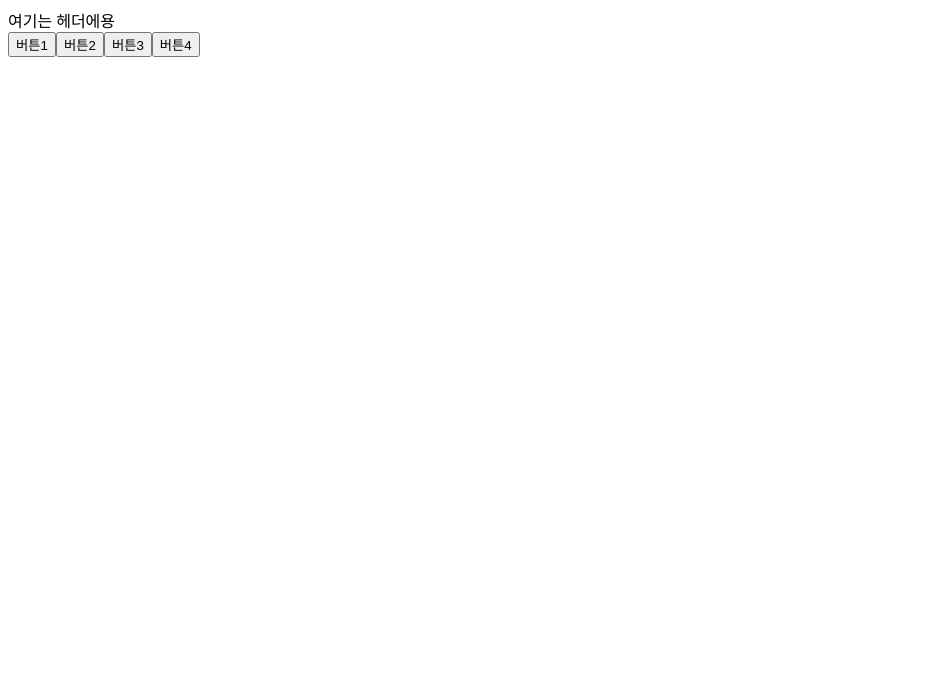
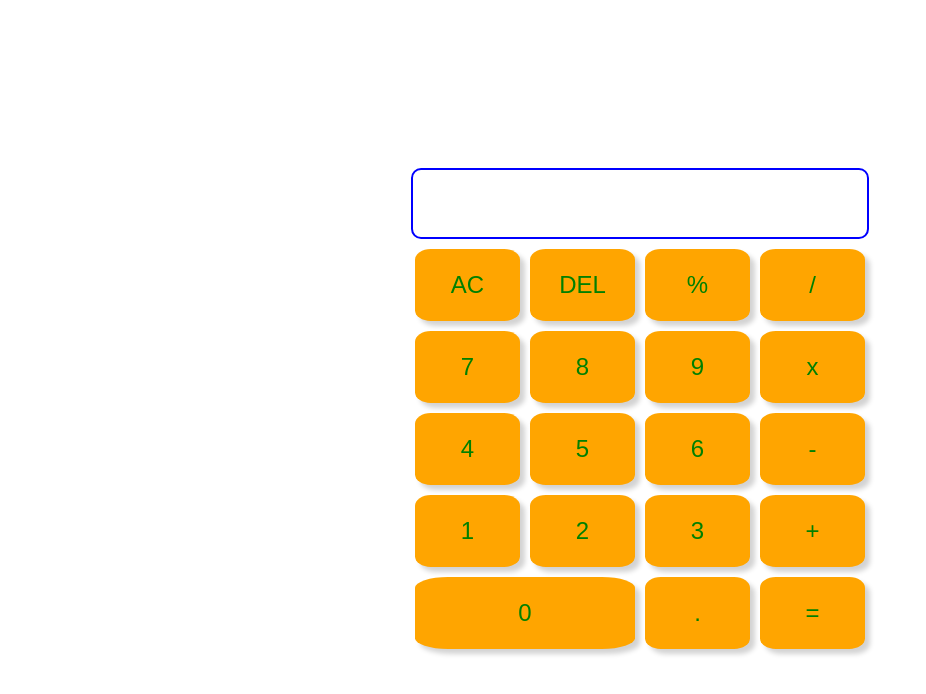
Before and after one commit to gaebal-saebal/calculator, a React (Vite) app: page / in a window 1280 px wide. Shown: the top 694 px of the page, without its empty margins (0-926 px from the left). Built offline with nearby package versions, Linux system fonts and the light colour scheme.

Commit message:
calculator Layout

```diff
--- a/src/App.jsx
+++ b/src/App.jsx
@@ -1,17 +1,38 @@
-import React from "react";
-import { Button, Header } from "./components";
+import React, { useState } from "react";
+import { Button } from "./components";
+import {
+  MainContainer,
+  ButtonContainer,
+  ZeroButton,
+  InputBar,
+} from "./components/Button.style";
 
 const App = () => {
   return (
-    <div className="App">
-      <Header>여기는 헤더에용</Header>
-      <main>
-        <Button>버튼1</Button>
-        <Button>버튼2</Button>
-        <Button>버튼3</Button>
-        <Button>버튼4</Button>
-      </main>
-    </div>
+    <MainContainer>
+      <InputBar></InputBar>
+      <ButtonContainer>
+        <Button>AC</Button>
+        <Button>DEL</Button>
+        <Button>%</Button>
+        <Button>/</Button>
+        <Button>7</Button>
+        <Button>8</Button>
+        <Button>9</Button>
+        <Button>x</Button>
+        <Button>4</Button>
+        <Button>5</Button>
+        <Button>6</Button>
+        <Button>-</Button>
+        <Button>1</Button>
+        <Button>2</Button>
+        <Button>3</Button>
+        <Button>+</Button>
+        <ZeroButton>0</ZeroButton>
+        <Button>.</Button>
+        <Button>=</Button>
+      </ButtonContainer>
+    </MainContainer>
   );
 };
 
--- a/src/components/Button.jsx
+++ b/src/components/Button.jsx
@@ -1,8 +1,8 @@
 import React from "react";
-import styled from "styled-components";
+import { ButtonStyle } from "./Button.style";
 
 const Button = ({ children }) => {
-  return <button>{children}</button>;
+  return <ButtonStyle>{children}</ButtonStyle>;
 };
 
 export default Button;
--- /dev/null
+++ b/src/components/Button.style.jsx
@@ -0,0 +1,56 @@
+import styled from "styled-components";
+import Button from "./Button";
+
+const MainContainer = styled.div`
+  display: flex;
+  flex-direction: column;
+  justify-content: center;
+  align-items: center;
+  height: 100vh;
+`;
+
+const ButtonContainer = styled.div`
+  display: grid;
+  width: 40%;
+  max-width: 450px;
+  height: 50%;
+  grid-template-columns: repeat(4, 1fr);
+  grid-column-gap: 10px;
+  grid-row-gap: 10px;
+`;
+
+const ButtonStyle = styled.button`
+  background-color: orange;
+  border: none;
+  color: green;
+  font-size: 1.5rem;
+  border-radius: 15%;
+  cursor: pointer;
+  box-shadow: 5px 5px 5px lightgray;
+
+  &:active {
+    margin-left: 3px;
+    margin-right: 3px;
+    box-shadow: none;
+  }
+`;
+
+const ZeroButton = styled(ButtonStyle)`
+  grid-column: 1/3;
+`;
+
+const InputBar = styled.input`
+  width: 40%;
+  max-width: 450px;
+  height: 65px;
+  margin-bottom: 10px;
+  border-radius: 10px;
+  font-size: 30px;
+  border: 2px solid blue;
+  /* padding-right: 20px; */
+  &:focus {
+    outline: none;
+  }
+`;
+
+export { MainContainer, ButtonContainer, ButtonStyle, ZeroButton, InputBar };
--- a/src/components/Header.jsx
+++ /dev/null
@@ -1,7 +0,0 @@
-import React from "react";
-
-const Header = ({ children }) => {
-  return <div>{children}</div>;
-};
-
-export default Header;
--- a/src/components/index.js
+++ b/src/components/index.js
@@ -1,2 +1 @@
 export { default as Button } from "./Button";
-export { default as Header } from "./Header";
```
